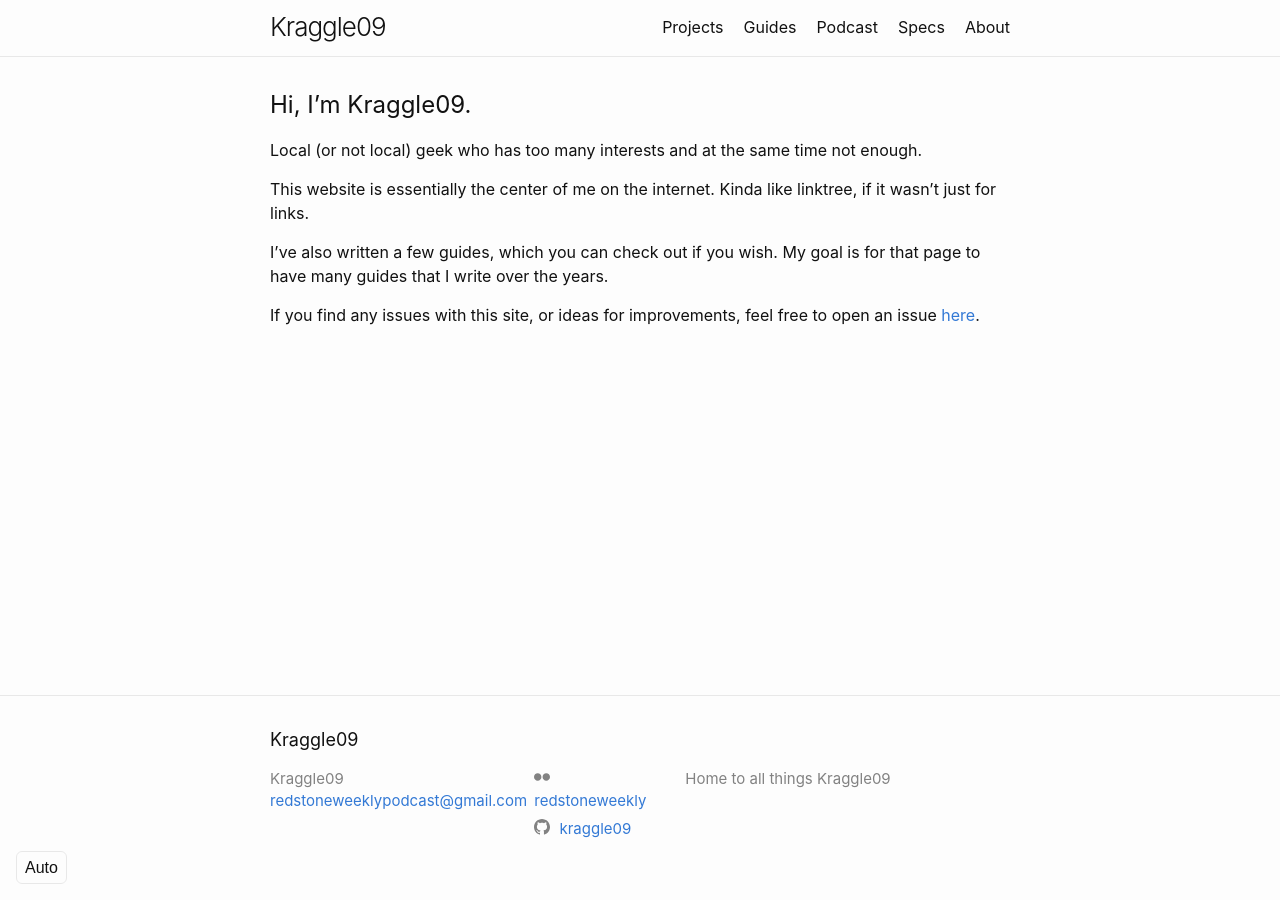
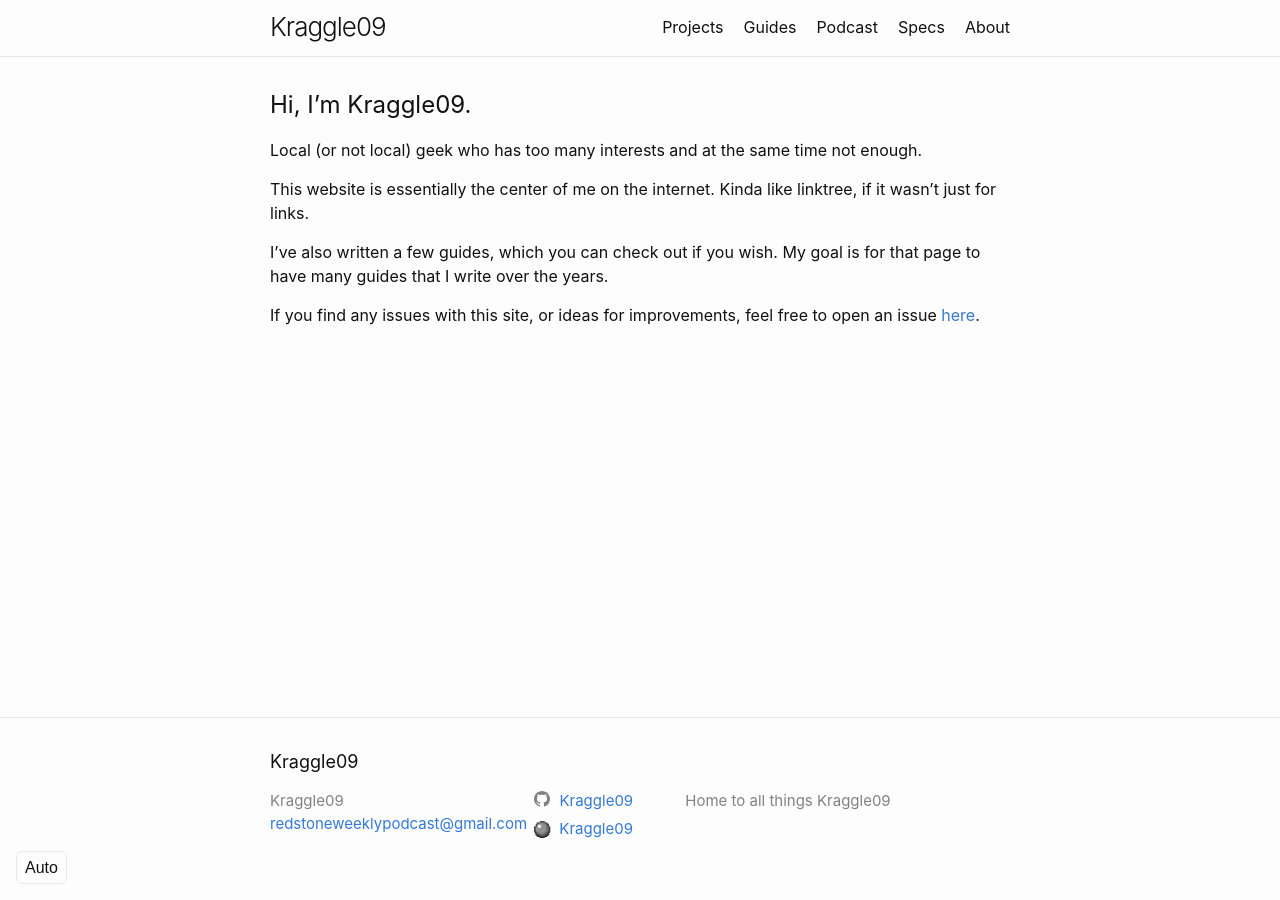
Before and after one commit to Kraggle09/kraggle09.github.io, a Jekyll site: the page built from docs/index.markdown, in a window 1280 px wide. Built offline with Jekyll 4.4.1, drawn with Linux system fonts in a browser that asks for light colours; some of the changed lines change nothing that is shown.

Commit message:
Added planetminecraft social link

```diff
--- a/docs/_config.yml
+++ b/docs/_config.yml
@@ -5,12 +5,18 @@ description: > # this means to ignore newlines until "twitter_username:"
   Home to all things Kraggle09
 
 # social links
+# Active Accounts:
+github_username:  Kraggle09
+pmc_username: Kraggle09
+
+# Inactive Accounts
+# flickr_username: redstoneweekly
+
+# Non-existant Accounts
 # twitter_username: jekyllrb
-github_username:  kraggle09
 # rss: rss
 # dribbble_username: jekyll
 # facebook_username: jekyll
-flickr_username: redstoneweekly
 # instagram_username: jekyll
 # linkedin_username: jekyll
 # pinterest_username: jekyll
@@ -36,6 +42,8 @@ minima:
 # this and add the path to the pages in order as they should show up
 #header_pages:
 # - about.html
+# Are you kidding me? I MANUALLY CREATED A SYSTEM THAT ALREADY EXISTS???
+# Well no, I guess I told AI to create the system, so at least I didn't waste that much effort.
 
 # Build settings
 # theme: minima
--- a/docs/_includes/social.html
+++ b/docs/_includes/social.html
@@ -10,5 +10,6 @@
   {%- if site.twitter_username -%}<li><a href="https://www.twitter.com/{{ site.twitter_username| cgi_escape | escape }}"><svg class="svg-icon"><use xlink:href="{{ '/assets/minima-social-icons.svg#twitter' | relative_url }}"></use></svg> <span class="username">{{ site.twitter_username| escape }}</span></a></li>{%- endif -%}
   {%- if site.youtube_username -%}<li><a href="https://youtube.com/{{ site.youtube_username| cgi_escape | escape }}"><svg class="svg-icon"><use xlink:href="{{ '/assets/minima-social-icons.svg#youtube' | relative_url }}"></use></svg> <span class="username">{{ site.youtube_username| escape }}</span></a></li>{%- endif -%}
   {%- if site.googleplus_username -%}<li><a href="https://plus.google.com/{{ site.googleplus_username| escape }}"><svg class="svg-icon"><use xlink:href="{{ '/assets/minima-social-icons.svg#googleplus' | relative_url }}"></use></svg> <span class="username">{{ site.googleplus_username| escape }}</span></a></li>{%- endif -%}
+  {%- if site.pmc_username -%}<li><a href="https://planetminecraft.com/member/{{ site.pmc_username| escape }}"><img src="{{ '/assets/icon-pmc.png' | relative_url }}" width="12%" height="12%"></img> <span class="username" style="margin-left: 4.52px;">{{ site.pmc_username | escape }}</span></a></li>{%- endif -%}
   {%- if site.rss -%}<li><a href="{{ 'feed.xml' | relative_url }}"><svg class="svg-icon"><use xlink:href="{{ '/assets/minima-social-icons.svg#rss' | relative_url }}"></use></svg> <span>{{ site.rss | escape }}</span></a></li>{%- endif -%}
 </ul>
```
Also changed, not shown: docs/assets/icon-pmc.png (added).
